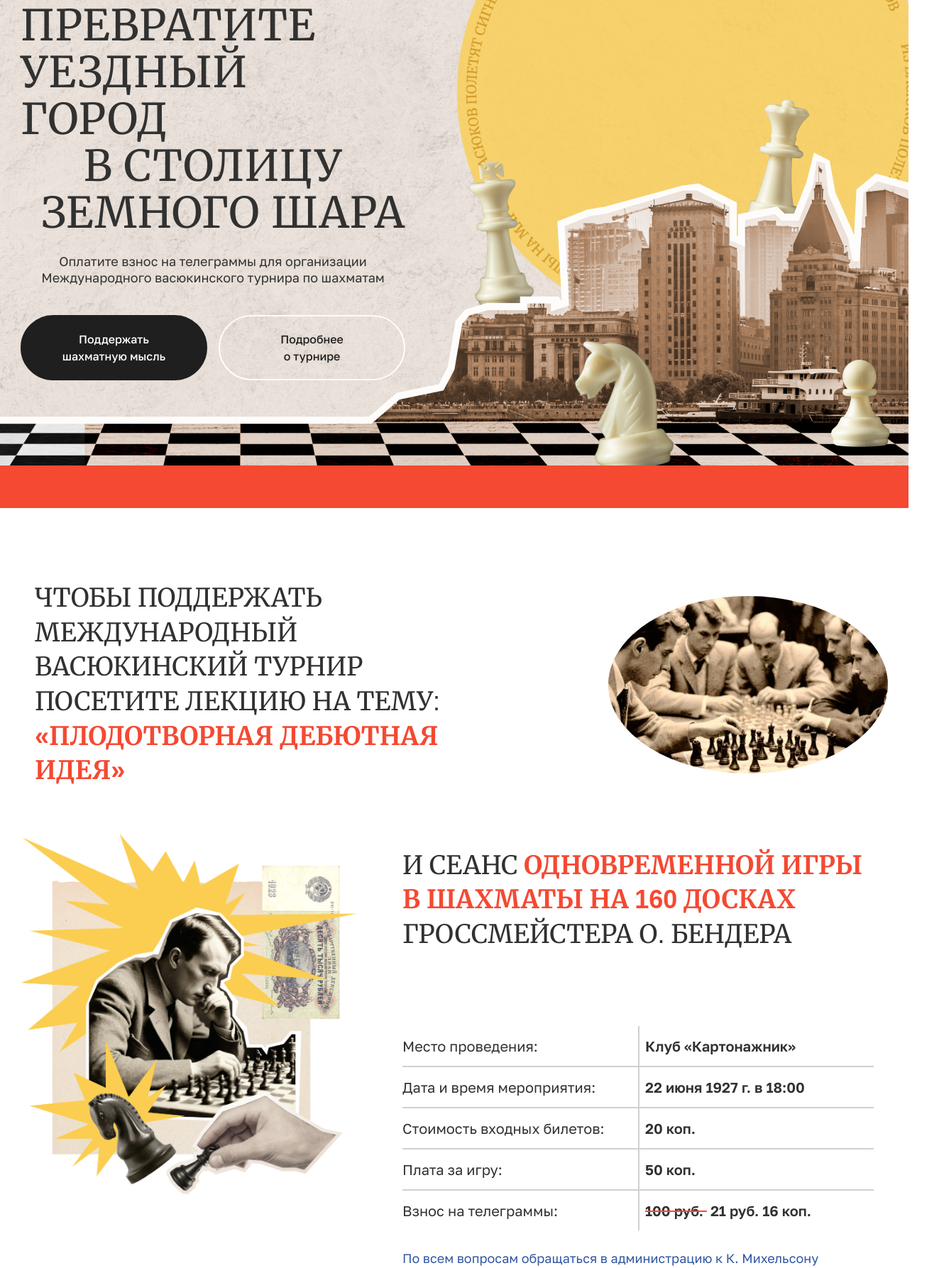
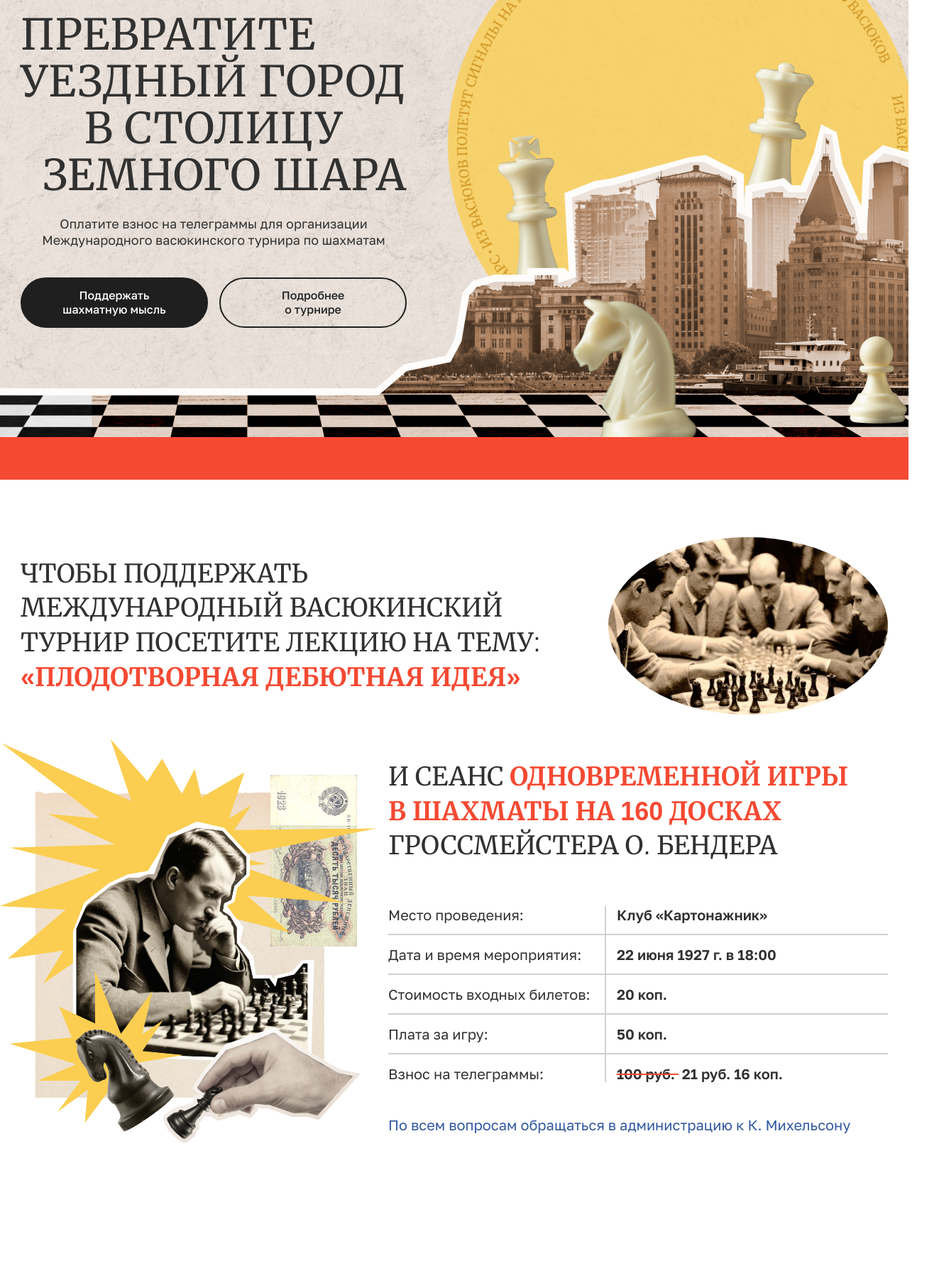
Before and after one commit to shtirlizc/test-landing, a website: page index.html in a window 1280 px wide. Shown: the part 124-1911 px from the top of the page at 71% size, 1323 px wide, since content can reach past the window. Drawn offline with Linux system fonts and the light colour scheme.

Commit message:
desktop styles

```diff
--- a/css/blocks/hero.css
+++ b/css/blocks/hero.css
@@ -50,12 +50,12 @@
 
     /* tablet */
     @media (width >= 768px) {
-      max-width: 542px;
+      max-width: 544px;
       height: 100%;
       display: flex;
       flex-direction: column;
       justify-content: center;
-      padding: 0 0 20vh 0;
+      padding: 0 0 18.2vh 0;
     }
   }
 
@@ -70,6 +70,7 @@
 
     /* tablet */
     @media (width >= 768px) {
+      margin-top: 0;
       font-size: 3rem;
     }
 
@@ -137,6 +138,8 @@
       /* tablet */
       @media (width >= 768px) {
         position: relative;
+        transform: translate(10px);
+        margin-bottom: -4px;
       }
 
       .city-image {
@@ -164,9 +167,9 @@
       /* tablet */
       @media (width >= 768px) {
         transform: rotate(0deg);
-        width: 113px;
-        top: -80px;
-        right: 300px;
+        width: 148px;
+        top: -94px;
+        right: 299px;
       }
     }
 
@@ -180,9 +183,10 @@
 
       /* tablet */
       @media (width >= 768px) {
-        width: 104px;
+        width: 128px;
         left: auto;
-        right: 700px;
+        right: 649px;
+        top: 12px;
       }
     }
 
@@ -196,9 +200,10 @@
 
       /* tablet */
       @media (width >= 768px) {
-        width: 154px;
+        width: 192px;
         left: auto;
-        right: 500px;
+        right: 477px;
+        bottom: -43px;
       }
     }
 
@@ -212,8 +217,8 @@
         height: auto;
         display: block;
         position: absolute;
-        bottom: 30px;
-        right: 200px;
+        bottom: 23px;
+        right: 186px;
       }
     }
 
@@ -231,9 +236,9 @@
       @media (width >= 768px) {
         width: 660px;
         left: auto;
-        right: 150px;
+        right: 173px;
         top: auto;
-        bottom: 200px;
+        bottom: 87px;
         transform: translate(0);
         animation: sun-desktop 30s infinite linear;
       }
--- a/css/blocks/intro-head.css
+++ b/css/blocks/intro-head.css
@@ -5,7 +5,7 @@
   @media (width >= 768px) {
     --image-size: 394px;
     position: relative;
-    padding-right: calc(var(--image-size) + 180px);
+    padding-right: calc(var(--image-size) + 60px);
     min-height: 250px;
     display: flex;
     align-items: center;
--- a/css/blocks/intro-info.css
+++ b/css/blocks/intro-info.css
@@ -3,8 +3,9 @@
   @media (width >= 768px) {
     display: grid;
     grid-template-columns: 474px 1fr;
-    grid-template-rows: auto auto;
-    gap: var(--space44);
+    grid-template-rows: auto 1fr;
+    align-items: flex-start;
+    gap: 60px var(--space44);
   }
 
   & .intro-info__picture {
@@ -12,15 +13,26 @@
     @media (width >= 768px) {
       grid-row: 1 / -1;
     }
+
     img {
       width: 100%;
       height: auto;
+
+      /* tablet */
+      @media (width >= 768px) {
+        transform: translate(-1px, 1px) scale(1.12);
+      }
     }
   }
 
   & .intro-info__head {
     padding: 0 var(--padding);
     margin-top: 21px;
+
+    /* tablet */
+    @media (width >= 768px) {
+      margin: 0;
+    }
   }
 
   & .intro-info__table {
@@ -29,7 +41,7 @@
 
     /* tablet */
     @media (width >= 768px) {
-      margin-top: 60px;
+      margin-top: 0;
     }
 
     dl {
@@ -45,10 +57,30 @@
           border-bottom: 2px solid var(--color-border);
         }
 
+        &:first-child {
+          /* tablet */
+          @media (width >= 768px) {
+            dt,
+            dd {
+              padding-top: 0;
+            }
+          }
+        }
+
+        &:last-child {
+          /* tablet */
+          @media (width >= 768px) {
+            dt,
+            dd {
+              padding-bottom: 0;
+            }
+          }
+        }
+
         /* tablet */
         @media (width >= 768px) {
           display: grid;
-          grid-template-columns: 1fr 1fr;
+          grid-template-columns: 3.21fr 4.2fr;
           padding: 0;
           gap: 0;
         }
@@ -56,7 +88,7 @@
         dt {
           /* tablet */
           @media (width >= 768px) {
-            padding: var(--space16) var(--space8) var(--space16) 0;
+            padding: 15px 15px 15px 0;
           }
         }
 
@@ -67,7 +99,7 @@
           /* tablet */
           @media (width >= 768px) {
             border-left: 2px solid var(--color-border);
-            padding: var(--space16) 0 var(--space16) var(--space8);
+            padding: 15px 0 15px 15px;
           }
 
           span {
@@ -81,15 +113,6 @@
   }
 
   & .intro-info__link {
-    margin-top: 26px;
-
-    a {
-      color: var(--color-link);
-      font-size: 0.9rem;
-
-      &:hover {
-        color: var(--color-accent);
-      }
-    }
+    margin-top: var(--space48);
   }
 }
--- a/css/blocks/intro.css
+++ b/css/blocks/intro.css
@@ -5,7 +5,7 @@
 
   /* tablet */
   @media (width >= 768px) {
-    margin-top: 107px;
+    margin-top: 81px;
     gap: 64px;
   }
 
--- a/css/blocks/participant.css
+++ b/css/blocks/participant.css
@@ -3,6 +3,8 @@
   flex-direction: column;
   align-items: center;
   text-align: center;
+
+  outline: 1px dashed red;
 
   & .participant__picture {
     --size: 244px;
@@ -11,6 +13,11 @@
     height: var(--size);
     border-radius: 50%;
     overflow: hidden;
+
+    /* tablet */
+    @media (width >= 768px) {
+      --size: 320px;
+    }
 
     img {
       width: 100%;
--- a/css/blocks/participants.css
+++ b/css/blocks/participants.css
@@ -1,8 +1,17 @@
 .participants {
   margin-top: 120px;
 
+  /* tablet */
+  @media (width >= 768px) {
+    margin-top: 200px;
+  }
+
   & .participants__head {
     padding: 0 var(--padding);
+
+    .title {
+      letter-spacing: 0;
+    }
   }
 
   & .participants__body {
--- a/css/blocks/running-line.css
+++ b/css/blocks/running-line.css
@@ -13,6 +13,7 @@
 
   /* tablet */
   @media (width >= 768px) {
+    margin: 0;
     font-size: 1.1rem;
     padding: 18px 0;
   }
--- a/css/blocks/slider.css
+++ b/css/blocks/slider.css
@@ -50,7 +50,7 @@
 
     /* tablet */
     @media (width >= 768px) {
-      padding: var(--space20);
+      padding: var(--space20) 21px var(--space20) var(--space20);
       gap: var(--space20);
     }
 
@@ -76,6 +76,11 @@
   & .slider__slide {
     display: flex;
     gap: 17px;
+
+    /* tablet */
+    @media (width >= 768px) {
+      gap: var(--space16);
+    }
 
     &:nth-child(3) {
       /* tablet */
@@ -122,6 +127,7 @@
       /* tablet */
       @media (width >= 768px) {
         font-size: 1rem;
+        line-height: 1.2em;
       }
     }
   }
--- a/css/blocks/stages.css
+++ b/css/blocks/stages.css
@@ -1,5 +1,10 @@
 .stages {
   margin-top: 120px;
+
+  /* tablet */
+  @media (width >= 768px) {
+    margin-top: 200px;
+  }
 
   & .stages__head {
     padding: 0 var(--padding);
@@ -8,6 +13,11 @@
   & .stages__body {
     position: relative;
     padding-top: 144px;
+
+    @media (width >= 768px) {
+      padding-top: 0;
+      margin-top: 55px;
+    }
   }
 
   & .stages__picture {
@@ -25,8 +35,8 @@
     @media (width >= 768px) {
       top: auto;
       left: auto;
-      bottom: -10px;
-      right: -40px;
+      bottom: -1px;
+      right: -72px;
     }
 
     img {
@@ -38,6 +48,7 @@
       /* tablet */
       @media (width >= 768px) {
         transform: rotate(0deg);
+        width: 400px;
       }
     }
   }
--- a/css/components/btn-hero.css
+++ b/css/components/btn-hero.css
@@ -21,7 +21,8 @@
   /* tablet */
   @media (width >= 768px) {
     white-space: revert;
-    padding: var(--space20) var(--space44);
+    line-height: 1.3em;
+    padding: 13px var(--space48);
   }
 
   @media (hover: hover) {
@@ -42,13 +43,13 @@
     /* tablet */
     @media (width >= 768px) {
       background-color: transparent;
+      border-color: var(--color-btn);
     }
 
     @media (hover: hover) {
       &:hover {
         background-color: var(--color-btn);
         color: var(--color-bg);
-        border-color: var(--color-btn);
       }
     }
   }
--- a/css/components/header.css
+++ b/css/components/header.css
@@ -1,3 +1,8 @@
 .header {
   padding: 18px var(--padding);
+
+  /* tablet */
+  @media (width >= 768px) {
+    padding: 26px var(--padding) 0;
+  }
 }
--- a/css/components/logo.css
+++ b/css/components/logo.css
@@ -7,8 +7,19 @@
   font-weight: 700;
   text-transform: uppercase;
 
+  /* tablet */
+  @media (width >= 768px) {
+    font-size: 16.65px;
+    gap: 6.35px;
+  }
+
   svg {
     width: 79.5px;
     height: auto;
+
+    /* tablet */
+    @media (width >= 768px) {
+      width: 91.82px;
+    }
   }
 }
--- a/css/components/title.css
+++ b/css/components/title.css
@@ -9,6 +9,8 @@
   /* tablet */
   @media (width >= 768px) {
     font-size: 2.7rem;
+    line-height: 1.2em;
+    letter-spacing: -1px;
   }
 
   span:last-child:has(a) {
@@ -18,15 +20,16 @@
       justify-self: flex-start;
       display: flex;
       align-items: center;
-      gap: var(--space24);
+      gap: var(--space32);
     }
 
     a {
       margin-top: 14px;
 
       @media (width >= 768px) {
-        margin-top: 0;
+        margin-top: -2px;
         max-width: 280px;
+        letter-spacing: 0;
       }
     }
   }
--- a/css/variables.css
+++ b/css/variables.css
@@ -27,4 +27,9 @@
 
   --container: 1222px;
   --padding: var(--space20);
+
+  /* tablet */
+  @media (width >= 768px) {
+    --padding: 0;
+  }
 }
--- a/index.html
+++ b/index.html
@@ -220,19 +220,17 @@
             <div class="slider">
               <div class="slider__wrapper">
                 <div class="slider__content">
-                  <div class="slide__common">
-                    <div class="slider__slide" data-span="1">
+                  <div class="slider__slide slide__common" data-span="1">
                     <p>
                       Строительство железнодорожной магистрали Москва-Васюки
                     </p>
                   </div>
 
-                    <div class="slider__slide">
+                  <div class="slider__slide slide__common">
                     <p>
                       Открытие фешенебельной гостиницы «Проходная пешка»
                       и других небоскрёбов
                     </p>
-                    </div>
                   </div>
 
                   <div class="slider__slide slide__common">
@@ -243,14 +241,12 @@
                     </p>
                   </div>
 
-                  <div class="slide__common">
-                    <div class="slider__slide" data-span="1">
+                  <div class="slider__slide slide__common" data-span="1">
                     <p>Строительство дворца для турнира</p>
                   </div>
 
-                    <div class="slider__slide">
+                  <div class="slider__slide slide__common">
                     <p>Размещение гаражей для гостевого автотранспорта</p>
-                    </div>
                   </div>
 
                   <div class="slider__slide slide__common">
```
Lines whose indentation alone changed are shown as unchanged.
